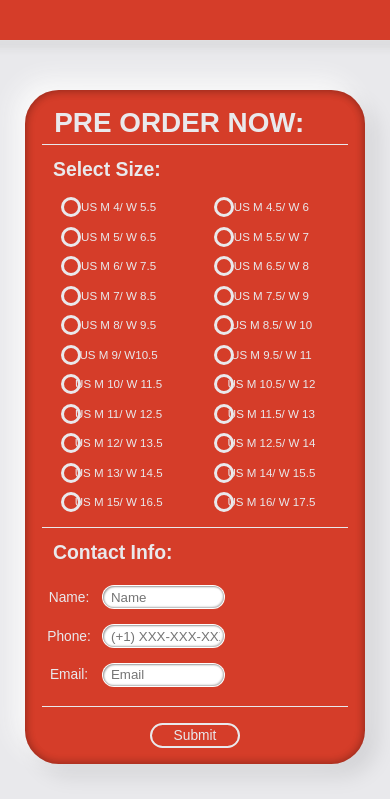
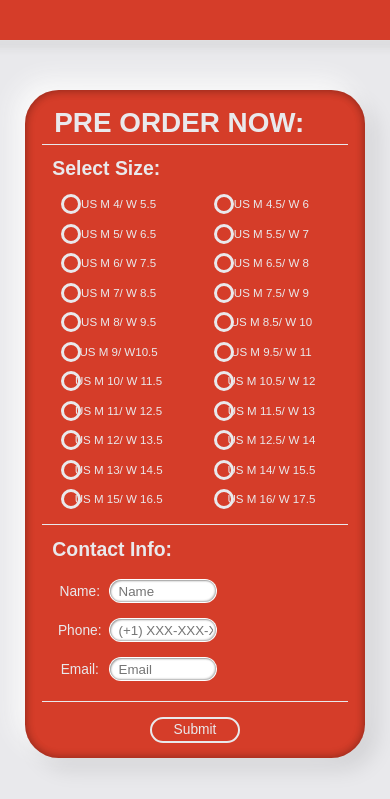
Before and after one commit to QubeQode/FreeCodeCampProjects, a plain HTML site: page Product Landing Page/index.html in a window 390 px wide. Shown: the part 1371-2170 px from the top of the page. Drawn offline with Linux system fonts and the light colour scheme.

Commit message:
Finalize non responsive layout

```diff
--- a/Product Landing Page/StyleSheet.css
+++ b/Product Landing Page/StyleSheet.css
@@ -92,10 +92,16 @@ body {
     width: 100%;
     color: #e9e9ec;
     font-size: 1.37vh;
-
 }
 .column .rad-container {
     margin-bottom: 0.4vh;
+}
+.contact-height-margin {
+    width: 100%;
+    flex: 1;
+    display: flex;
+    justify-content: center;
+    align-items: center;
 }
 .contact-info {
     width: 100%;
@@ -124,7 +130,7 @@ body {
     margin-bottom: 12px;
     margin-left: 5px;
 }
-.contact-input input {
+.contact-height-margin input {
     border-radius: 3vh;
     box-sizing: border-box;
     padding: 0.4vh;
@@ -134,7 +140,7 @@ body {
     box-shadow: inset 1px 1px 2px 0 rgba(0, 0, 0, 0.4), inset -1px -1px 2px 0 rgba(0, 0, 0, 0.3);
     width: 100%;
 }
-.contact-input input:focus {
+.contact-height-margin input:focus {
     outline: none;
 }
 
@@ -168,18 +174,6 @@ body {
 }
 #intro-graphic #video:focus {
     outline: none;
-}
-.sub-heading h2 {
-    color: #e9e9ec;
-    font-size: 2.3vh;
-    padding: 1.27vh;
-    margin: 0.3vh;
-    margin-left: 0;
-    align-items: center;
-    justify-content: flex-start;
-    display: flex;
-    flex-direction: row;
-    font-weight: 600;
 }
 #logo-container {
     flex: 0.1;
@@ -369,14 +363,23 @@ body {
     margin-bottom: 0px;
     margin-top: 1vh;
 }
+.sub-heading h2 {
+    color: #e9e9ec;
+    font-size: 2.3vh;
+    padding: 1.2vh;
+    padding-bottom: 1vh;
+    margin: 0.3vh;
+    margin-left: 0;
+    align-items: center;
+    justify-content: flex-start;
+    display: flex;
+    flex-direction: row;
+    font-weight: 600;
+}
 .sub-heading-2 .contact-height-margin {
     color: #e9e9ec;
     font-size: 1.63vh;
-    padding-right: 1.27vh;
-    flex: 1;
-    display: flex;
-    justify-content: center;
-    align-items: center;
+    padding-left: 1.27vh;
 }
 ul {
     margin: 0px;
--- a/Product Landing Page/index.html
+++ b/Product Landing Page/index.html
@@ -232,9 +232,15 @@
                                     </div>
                                 </div>
                                 <div class="contact-input">
-                                    <input type="text" placeholder="Name">
-                                    <input type="tel" placeholder="(+1) XXX-XXX-XXXX">
-                                    <input type="email" placeholder="Email">
+                                    <div class="contact-height-margin">
+                                        <input type="text" placeholder="Name">
+                                    </div>
+                                    <div class="contact-height-margin">
+                                        <input type="tel" placeholder="(+1) XXX-XXX-XXXX">
+                                    </div>
+                                    <div class='contact-height-margin'>
+                                        <input type="email" placeholder="Email">
+                                    </div>
                                 </div>
                                 <div class="contact-filler">
                                     placeholder
```
